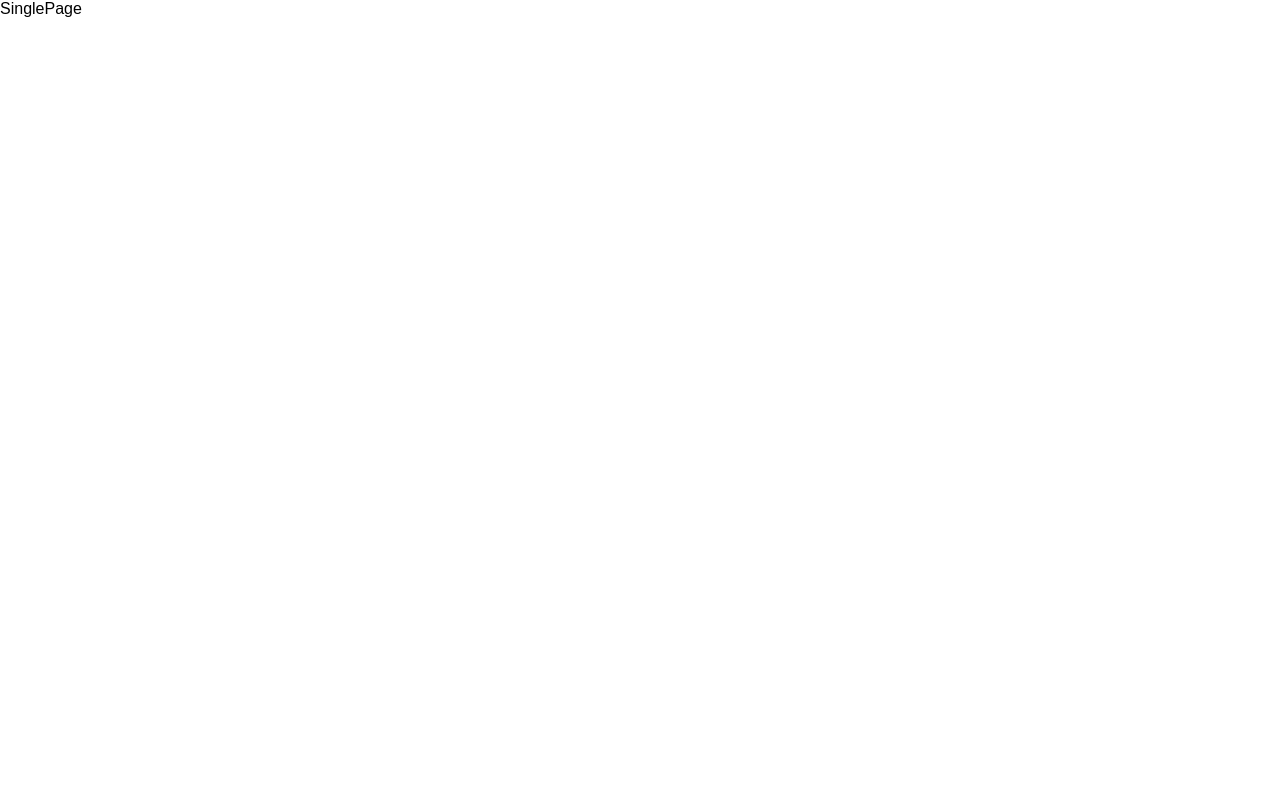
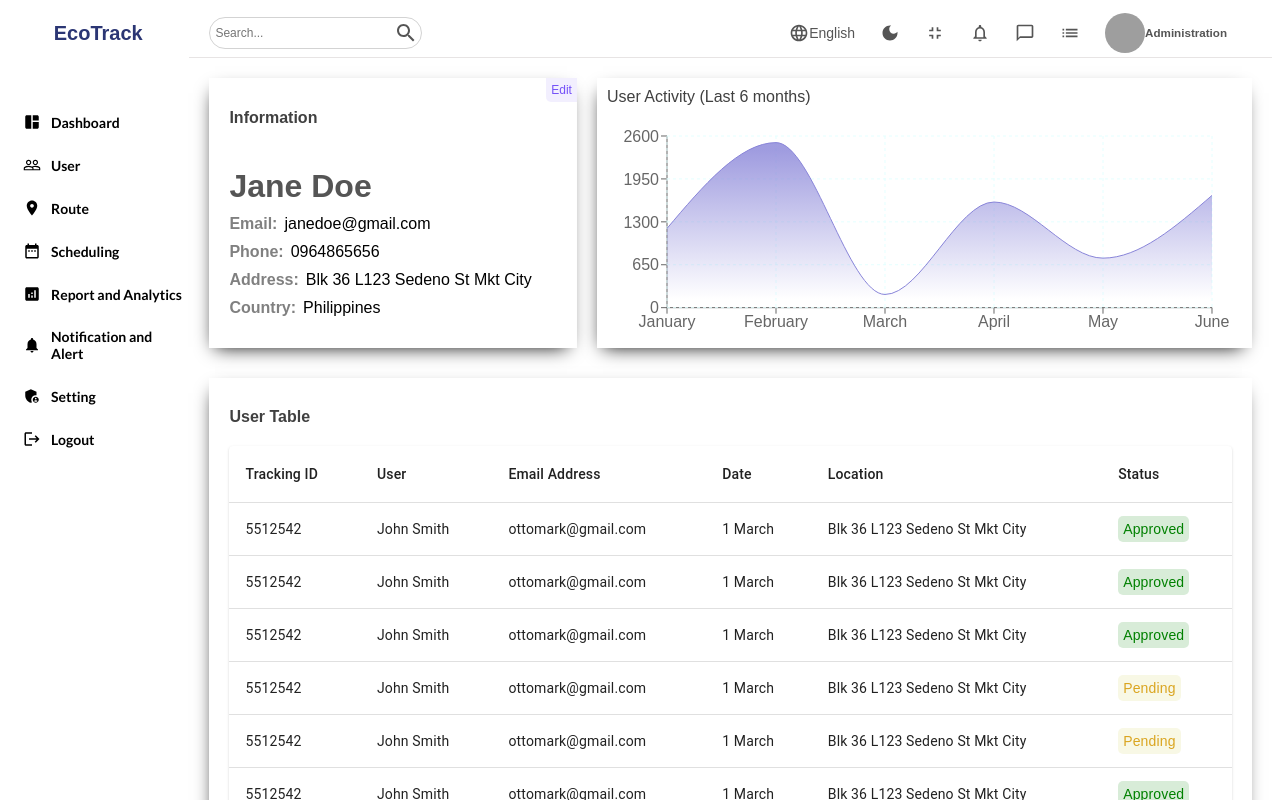
Before and after one commit to ssmdvc/ECOTRACK, a React (Create React App) app in the folder ecotrack/: page /user/1 in a window 1280 px wide. Shown: the top 800 px of the page. Built offline with nearby package versions, Linux system fonts and the light colour scheme; grey boxes are pictures that could not be loaded.

Commit message:
updated singlepage.js
added user page

```diff
--- a/ecotrack/src/Components/Chart/Chart.jsx
+++ b/ecotrack/src/Components/Chart/Chart.jsx
@@ -12,11 +12,11 @@ const data = [
 ];
 
 
-const Chart = () => {
+const Chart = ({aspect, title}) => {
   return (
     <div className='chart'>
-      <div className="title">Last 6 months (Revenue)</div>
-      <ResponsiveContainer width="100%" aspect={2 / 1}>
+      <div className="title">{title}</div>
+      <ResponsiveContainer width="100%" aspect={aspect}>
       <AreaChart
       width={730}
       height={250}
--- a/ecotrack/src/Components/Sidebar/Sidebar.jsx
+++ b/ecotrack/src/Components/Sidebar/Sidebar.jsx
@@ -60,10 +60,6 @@ const Sidebar = () => {
                     </li>
                 </ul>
             </div>
-            <div className="bottom">
-                <div className="colorOption"></div>
-                <div className="colorOption"></div>
-            </div>
         </div>
     )
 }
--- a/ecotrack/src/Pages/Dashboard/Dashboard.jsx
+++ b/ecotrack/src/Pages/Dashboard/Dashboard.jsx
@@ -22,7 +22,7 @@ const Dashboard = () => {
         </div>
         <div className="charts">
           <Featured />
-          <Chart />
+          <Chart title="Last 6 Months (Revenue)" aspect={2 / 1} />
         </div>
         <div className="listContainer">
           <div className="listTitle">Latest Transaction</div>
--- a/ecotrack/src/Pages/SignUpForm/SignUpForm.css
+++ b/ecotrack/src/Pages/SignUpForm/SignUpForm.css
@@ -1,6 +1,4 @@
 * {
-    margin: 0;
-    padding: 0;
     box-sizing: border-box;
     font-family:'Poppins', sans-serif;
     -webkit-font-smoothing: antialiased;
@@ -8,6 +6,8 @@
   }
 
 .signup-page {
+    padding: 0;
+    margin: 0;
     display: flex;
     justify-content: center;
     align-items: center;
--- a/ecotrack/src/Pages/SinglePage/SinglePage.jsx
+++ b/ecotrack/src/Pages/SinglePage/SinglePage.jsx
@@ -1,9 +1,52 @@
-import React from 'react';
 import "./SinglePage.scss"
+import Sidebar from '../../Components/Sidebar/Sidebar';
+import Navbar from '../../Components/Navbar/Navbar';
+import Chart from '../../Components/Chart/Chart';
+import List from '../../Components/Table/Table';
+
 
 const SinglePage = () => {
   return (
-    <div>SinglePage</div>
+    <div className="single">
+      <Sidebar />
+      <div className="singleContainer">
+        <Navbar />
+        <div className="top">
+          <div className="left">
+            <div className="editButton">Edit</div>
+            <h1 className="title">Information</h1>
+            <div className="item">
+              <div className="details">
+                <h1 className="itemTitle">Jane Doe</h1>
+                <div className="detailItem">
+                  <span className="itemKey">Email:</span>
+                  <span className="itemValue">janedoe@gmail.com</span>
+                </div>
+                <div className="detailItem">
+                  <span className="itemKey">Phone:</span>
+                  <span className="itemValue">0964865656</span>
+                </div>
+                <div className="detailItem">
+                  <span className="itemKey">Address:</span>
+                  <span className="itemValue">Blk 36 L123 Sedeno St Mkt City</span>
+                </div>
+                <div className="detailItem">
+                  <span className="itemKey">Country:</span>
+                  <span className="itemValue">Philippines</span>
+                </div>
+              </div>
+            </div>
+          </div>
+          <div className="right">
+            <Chart aspect={3 / 1 } title="User Activity (Last 6 months)" />
+          </div>
+        </div>
+        <div className="bottom">
+        <h1 className="title">User Table</h1>
+          <List />
+        </div>
+      </div>
+    </div>
   )
 }
 
--- a/ecotrack/src/Pages/SinglePage/SinglePage.scss
+++ b/ecotrack/src/Pages/SinglePage/SinglePage.scss
@@ -0,0 +1,78 @@
+.single{
+    display: flex;
+    width: 100%;
+    .singleContainer{
+        flex: 6;
+
+        .top{
+            padding: 20px;
+            display: flex;
+            gap: 20px;
+
+            .left{
+                flex: 1;
+                -webkit-box-shadow: -2px 7px 18px -8px #000000;
+                box-shadow: -2px 7px 18px -8px #000000;
+                padding: 20px;
+                position: relative;
+
+                .editButton{
+                    position: absolute;
+                    top: 0;
+                    right: 0;
+                    padding: 5px;
+                    font-size: 12px;
+                    color: #7451f8;
+                    background-color: #7551f818;
+                    cursor: pointer;
+                    border-radius: 0px 0px 0px 5px;
+                }
+
+                .item{
+                    display: flex;
+                    gap: 20px;
+
+                    .details{
+                        .itemTitle{
+                            margin-bottom: 10px;
+                            color: #555;
+                        }
+
+                        .detailItem{
+                            margin-bottom: 10px;
+                            font-size: 16px;
+
+                            .itemKey{
+                                font-weight: bold;
+                                color: gray;
+                                margin-right: 7px;
+                            }
+
+                            .itemValue{
+                                font-weight: 300;
+
+                            }
+                        }
+                    }
+                }
+            }
+
+            .right{
+                flex: 2;
+            }
+        }
+    }
+
+    .bottom{
+        -webkit-box-shadow: -2px 7px 18px -8px #000000;
+        box-shadow: -2px 7px 18px -8px #000000;
+        padding: 20px;
+        margin: 10px 20px;
+    }
+
+    .title{
+        font-size: 16px;
+        color: #404040;
+        margin-bottom: 20px;
+    }
+}
```
